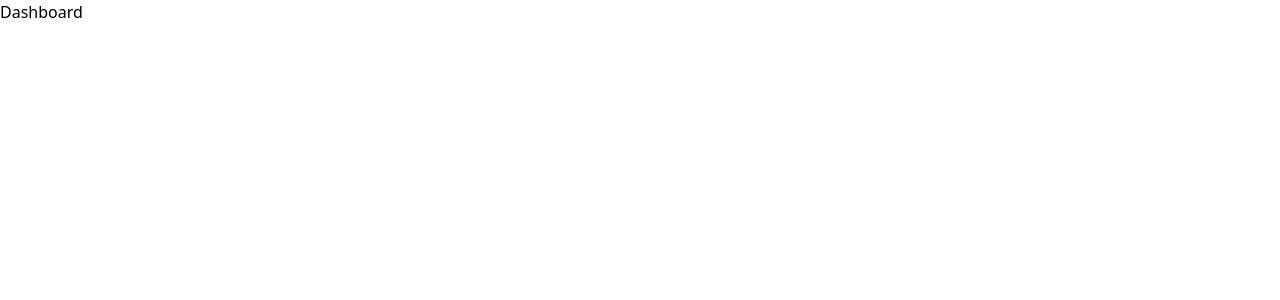
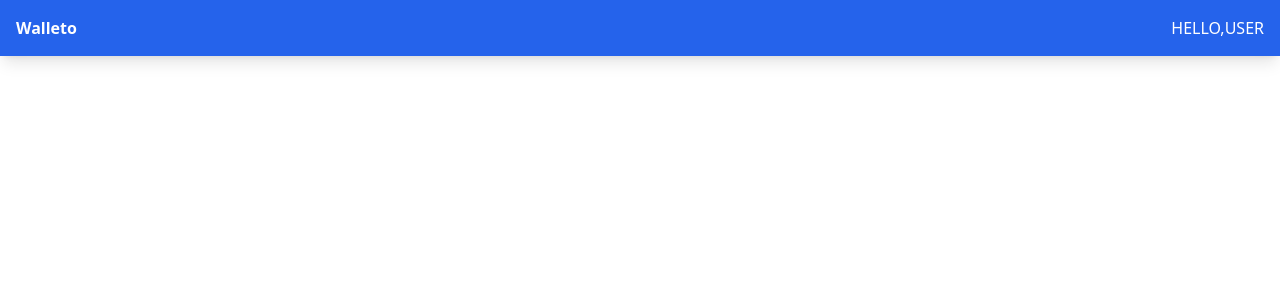
Before and after one commit to ADWAITH-553/myWallet, a React (Vite) app in the folder frontend/: page /dashboard in a window 1280 px wide. Shown: the top 300 px of the page. Built offline with nearby package versions, Linux system fonts and the light colour scheme.

Commit message:
appbar completed

```diff
--- /dev/null
+++ b/frontend/src/components/Apppbar.jsx
@@ -0,0 +1,18 @@
+import React from 'react'
+
+export default function Apppbar() {
+  return (
+   <>
+   <div className='bg-blue-600 shadow-lg'>
+   <div className='flex justify-between py-4'>
+    <div className='text-white pl-4 font-semibold'>Walleto</div>
+    <div></div>
+    <div className='flex pr-4'>
+        <div className='text-white'>HELLO,</div>
+        <div className='text-white'>USER</div>
+    </div>
+   </div>
+   </div>
+   </>
+  )
+}
--- a/frontend/src/pages/Dashboard.jsx
+++ b/frontend/src/pages/Dashboard.jsx
@@ -1,7 +1,12 @@
 import React from 'react'
+import Apppbar from '../components/Apppbar'
 
 export default function Dashboard() {
   return (
-    <div>Dashboard</div>
+    <>
+    <div>
+        <Apppbar/>
+    </div>
+    </>
   )
 }
```
